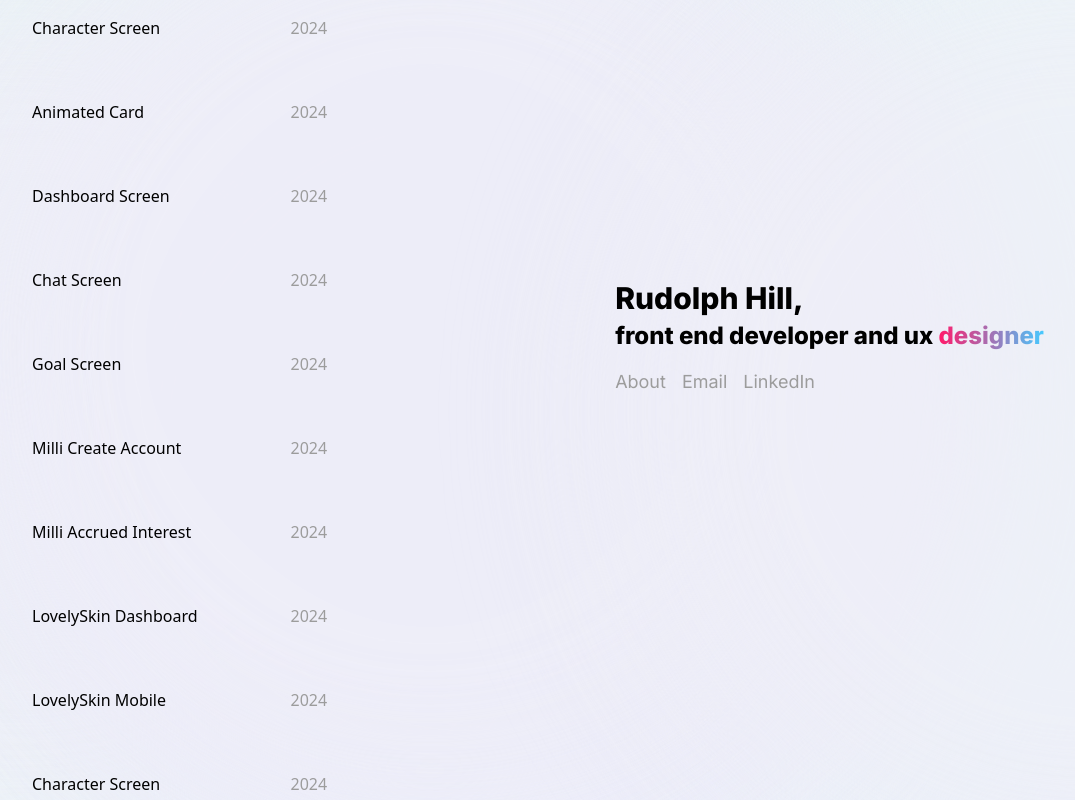
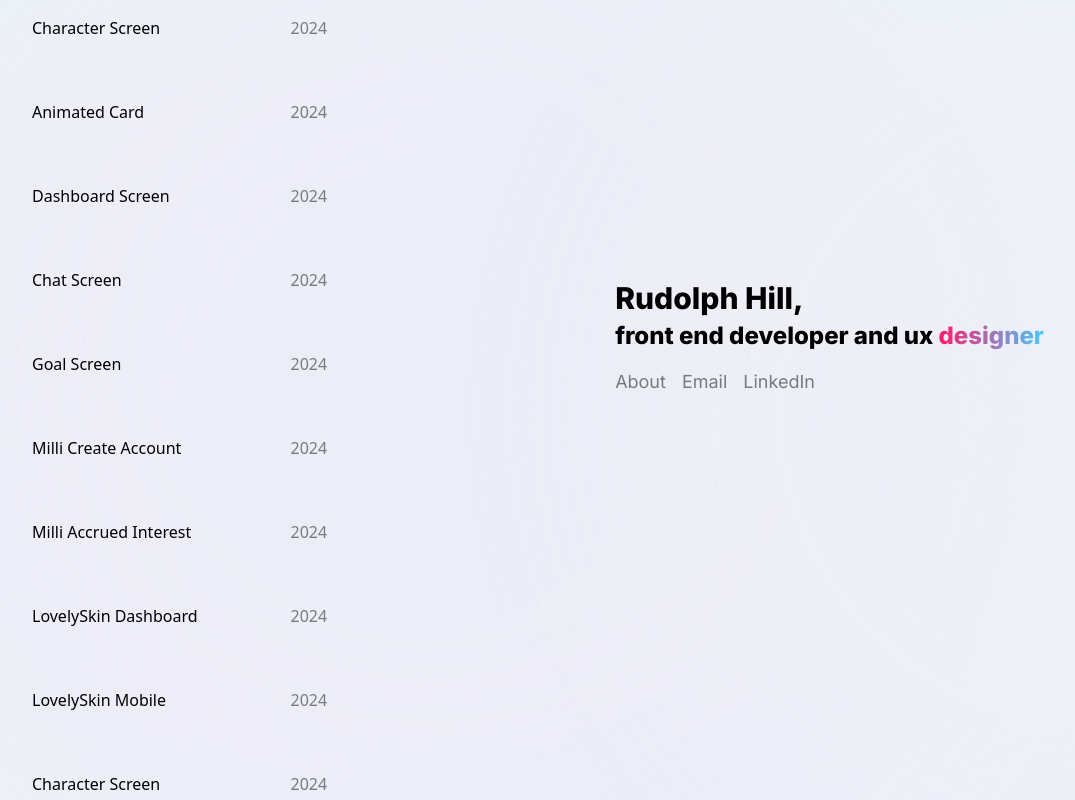
Before and after one commit to rhhill1401/ux-project, a Next.js app: page / in a window 1280 px wide. Shown: the top 800 px of the page, without its empty margins (48-1123 px from the left). Built offline with nearby package versions, Linux system fonts and the light colour scheme.

Commit message:
update tailwind

```diff
--- a/tailwind.config.ts
+++ b/tailwind.config.ts
@@ -14,7 +14,7 @@ const config: Config = {
 					'conic-gradient(from 180deg at 50% 50%, var(--tw-gradient-stops))',
 			},
 			colors: {
-				links: '#9C9C9C',
+				links: '#777B80',
 				mainBackground: '#E9F2F6',
 			},
 		},
```
